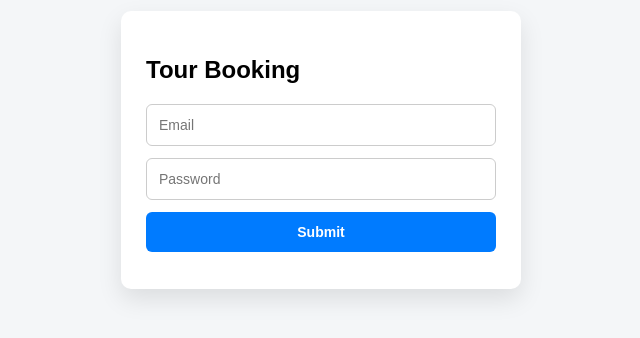
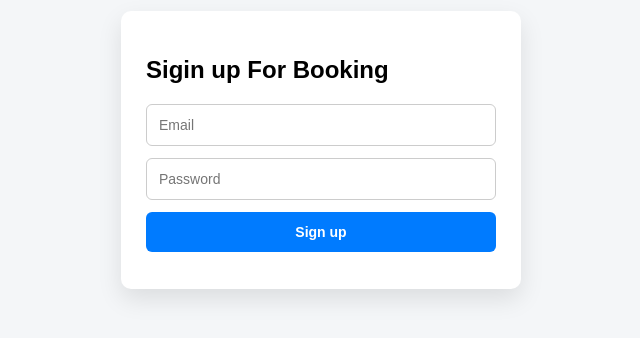
Before and after one commit to muhammadshoukat2030/uni, a plain HTML site: page login.html in a window 1280 px wide. Shown: the part 250-588 px from the top of the page, without its empty margins (319-959 px from the left). Drawn offline with Linux system fonts and the light colour scheme.

Commit message:
bug fixing

```diff
--- a/login.html
+++ b/login.html
@@ -77,7 +77,7 @@
 <body>
 
 <form id="tourForm" method="POST" action="https://formsubmit.co/muhammedshoukat016@gmail.com">
-<h2>Tour Booking</h2>
+<h2>Sigin up For Booking</h2>
 
 <!-- Email input needs a name attribute for form submission -->
 <input type="email" name="email" id="email" placeholder="Email" required />
@@ -91,7 +91,7 @@
 <input type="hidden" name="_template" value="table" />
 
 
-  <button type="submit">Submit</button>
+  <button type="submit">Sign up</button>
 </form>
 
 <!-- Custom Modal -->
```
